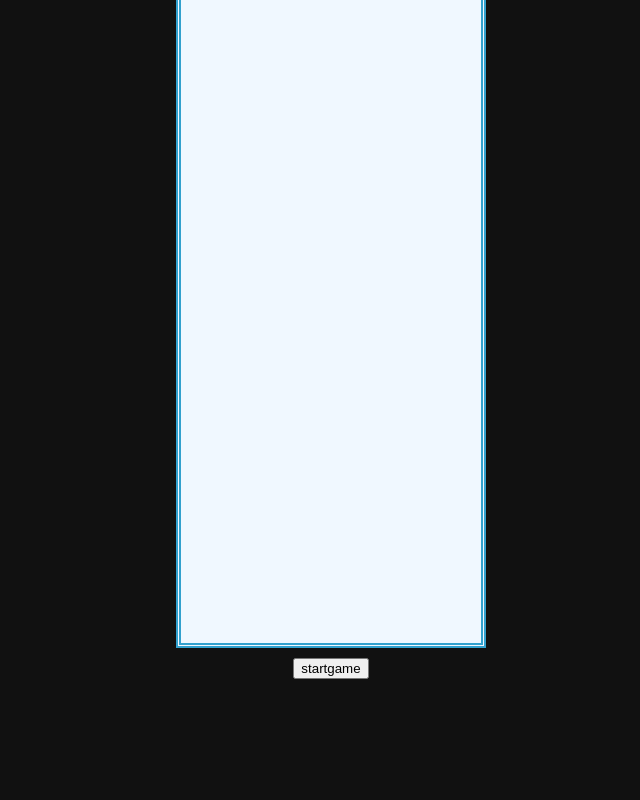
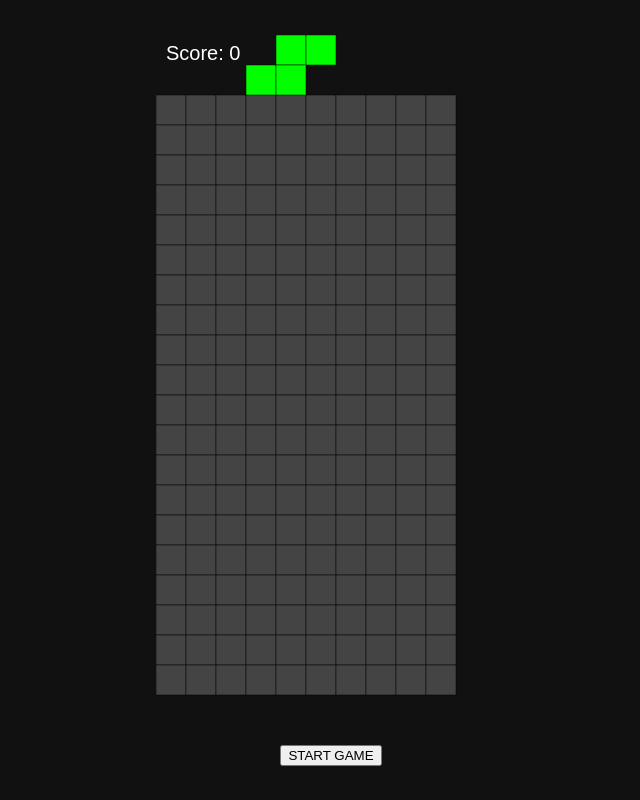
Before and after one commit to Aurelienbr96/tetris-canva, a website built with Vite: page index.html in a window 1280 px wide. Shown: the whole page, without its empty margins (309-949 px from the left). Built offline with nearby package versions, Linux system fonts and the light colour scheme.

Commit message:
feat: lot of changes

```diff
--- a/index.html
+++ b/index.html
@@ -9,8 +9,8 @@
 </head>
 
 <body>
-  <canvas id="myCanvas"></canvas>
-  <button id="startGame">startgame</button>
+  <canvas id="myCanvas" style="width: 350px; height: 700px;"></canvas>
+  <button id="startGame">START GAME</button>
   <script type="module" src="/src/main.ts"></script>
 </body>
 
--- a/src/activePiece.ts
+++ b/src/activePiece.ts
@@ -145,7 +145,7 @@ const J = [
   ],
 ];
 
-export abstract class ActivePiece {
+export class Tetromino {
   private currentShapeIndex = 0;
 
   constructor(
@@ -222,60 +222,53 @@ export abstract class ActivePiece {
     this.y = y;
   }
 
-  public static getRandomPiece(x: number, y: number): ActivePiece {
-    const PIECES = [OPiece, IPiece, SPiece, JPiece, LPiece, TPiece, ZPiece];
-    const RandomPieceClass = PIECES[Math.floor(Math.random() * PIECES.length)];
-    return new RandomPieceClass(x, y);
-  }
-
   public getXLength() {
     return this.shape[0].length;
   }
 }
+type PossibleTetromino = "O" | "I" | "S" | "J" | "L" | "T" | "Z";
+export class TetrominoFactory {
+  constructor() {}
 
-export class OPiece extends ActivePiece {
-  constructor(x: number, y: number) {
-    super(O[0], x, y, "#FEF84B", O);
+  createTetromino(name: PossibleTetromino, x: number, y: number) {
+    const mapNameToClass: Record<
+      PossibleTetromino,
+      {
+        color: string;
+        shape: number[][][];
+      }
+    > = {
+      O: {
+        shape: O,
+        color: "#FEF84B",
+      },
+      S: {
+        shape: S,
+        color: "#01FF00",
+      },
+      I: {
+        shape: I,
+        color: "#51E1FB",
+      },
+      J: {
+        shape: J,
+        color: "#0000FF",
+      },
+      L: {
+        shape: L,
+        color: "#FFAA01",
+      },
+      T: {
+        shape: T,
+        color: "#9900FE",
+      },
+      Z: {
+        shape: Z,
+        color: "#FF0000",
+      },
+    };
+    const { shape, color } = mapNameToClass[name];
+
+    return new Tetromino(shape[0], x, y, color, shape);
   }
 }
-export class IPiece extends ActivePiece {
-  constructor(x: number, y: number) {
-    super(I[0], x, y, "#51E1FB", I);
-  }
-}
-export class SPiece extends ActivePiece {
-  constructor(x: number, y: number) {
-    super(S[0], x, y, "#01FF00", S);
-  }
-
-  public rorate() {}
-}
-
-export class JPiece extends ActivePiece {
-  constructor(x: number, y: number) {
-    super(J[0], x, y, "#0000FF", J);
-  }
-
-  public rorate() {}
-}
-export class LPiece extends ActivePiece {
-  constructor(x: number, y: number) {
-    super(L[0], x, y, "#FFAA01", L);
-  }
-
-  public rorate() {}
-}
-export class TPiece extends ActivePiece {
-  constructor(x: number, y: number) {
-    super(T[0], x, y, "#9900FE", T);
-  }
-
-  public rorate() {}
-}
-export class ZPiece extends ActivePiece {
-  constructor(x: number, y: number) {
-    super(Z[0], x, y, "#FF0000", Z);
-  }
-
-  public rorate() {}
-}
--- a/src/main.ts
+++ b/src/main.ts
@@ -22,6 +22,7 @@ if (canva) {
   const ctx = canva.getContext("2d");
   if (ctx) {
     const tetrisBoard = new TetrisBoard();
+
     const audioHandler = new AudioHandler("../TetrisTheme.mp3");
 
     const tetrisUI = new TetrisUI(
@@ -30,6 +31,8 @@ if (canva) {
       canva,
       audioHandler
     );
+
+    tetrisUI.draw();
 
     document.addEventListener("keydown", (ev) => {
       switch (ev.key) {
@@ -61,19 +64,24 @@ if (canva) {
         tetrisBoard.startGame();
         requestAnimationFrame(() => tetrisUI.draw());
         // @ts-ignore dont worry
-        startGameButton.textContent = "pause";
+        startGameButton.textContent = "PAUSE";
       } else if (tetrisBoard.isGamePaused()) {
         tetrisBoard.startGame();
         requestAnimationFrame(() => tetrisUI.draw());
         // @ts-ignore dont worry
-        startGameButton.textContent = "pause";
+        startGameButton.textContent = "PAUSE";
       } else {
         tetrisBoard.pauseGame();
         // @ts-ignore dont worry
-        startGameButton.textContent = "play";
+        startGameButton.textContent = "PLAY";
       }
     };
 
     startGameButton?.addEventListener("click", onStartGameClick);
+    startGameButton?.addEventListener("keydown", (event) => {
+      if (event.code === "Space") {
+        event.preventDefault(); // Prevents scrolling AND the click trigger
+      }
+    });
   }
 }
--- a/src/style.css
+++ b/src/style.css
@@ -1,10 +1,8 @@
-#myCanvas {
-  border: thick double #32a1ce;
-  background-color: aliceblue;
-}
+#myCanvas {}
 
 body {
-  height: 80vh;
+  margin: 0;
+  height: 100vh;
   display: flex;
   flex-direction: column;
   background-color: #111;
--- a/src/tetrisBoard.ts
+++ b/src/tetrisBoard.ts
@@ -1,23 +1,53 @@
-import { ActivePiece, SPiece } from "./activePiece";
-import { CollisionEvent, DomainEvent } from "./events/collisionEvent";
+import { Tetromino, TetrominoFactory } from "./activePiece";
+import { DomainEvent } from "./events/collisionEvent";
 import { StartGameEvent } from "./events/startGameEvent";
 import { PauseGameEvent } from "./events/pauseGameEvent";
 import { CompletedRowEvent } from "./events/completedRowEvent";
 
 export type TetrisMatrixType = (string | null)[][];
 
+function gameActionGuard() {
+  return function logMethod(
+    _target: TetrisBoard,
+    key: any,
+    descriptor: PropertyDescriptor
+  ) {
+    const originalMethod = descriptor.value;
+
+    descriptor.value = function (this: TetrisBoard, ...args: any[]) {
+      const isGamePlaying = this.isGamePlaying();
+
+      if (!isGamePlaying) {
+        console.log(`Game is not playing. Skipping ${key} call.`);
+        return;
+      }
+
+      // Call the original method
+      return originalMethod.apply(this, args);
+    };
+
+    return descriptor;
+  };
+}
+
 export class TetrisBoard {
   private board: TetrisMatrixType;
   private gameState: "NOT_STARTED" | "PAUSE" | "PLAYING" | "GAMEOVER" =
     "NOT_STARTED";
-  private activePiece: ActivePiece;
+  private activePiece: Tetromino;
+  private tetrominoFactory: TetrominoFactory;
   private score: number = 0;
   private level: number = 1;
   private domainEvents: DomainEvent[] = [];
 
   constructor() {
     this.board = Array.from({ length: 22 }, () => Array(10).fill(null));
-    this.activePiece = new SPiece(3, 0);
+    this.tetrominoFactory = new TetrominoFactory();
+    this.activePiece = this.tetrominoFactory.createTetromino("S", 3, 0);
+  }
+
+  isGamePlaying() {
+    return this.gameState === "PLAYING";
   }
 
   getLevel() {
@@ -51,7 +81,9 @@ export class TetrisBoard {
   }
 
   generateNewActivePiece() {
-    this.activePiece = ActivePiece.getRandomPiece(3, 0);
+    const PIECES = ["O", "I", "S", "J", "L", "T", "Z"] as const;
+    const randomPiece = PIECES[Math.floor(Math.random() * PIECES.length)];
+    this.activePiece = this.tetrominoFactory.createTetromino(randomPiece, 3, 0);
   }
 
   pullDomainEvents() {
@@ -142,34 +174,40 @@ export class TetrisBoard {
     return canMove;
   }
 
+  @gameActionGuard()
   public moveActivePieceLeft() {
     if (this.canMoveLeft()) {
       this.activePiece.setX(this.activePiece.getX() - 1);
     }
   }
 
+  @gameActionGuard()
   public moveActivePieceRight() {
     if (this.canMoveRight()) {
       this.activePiece.setX(this.activePiece.getX() + 1);
     }
   }
 
+  @gameActionGuard()
   public moveActivePieceDown() {
-    const willColide = this.checkColision();
+    const willColide = this.checkCollision();
     if (willColide && this.checkIsGameOver()) {
       this.gameState = "GAMEOVER";
       return;
     }
     if (willColide) {
-      const colEvent = new CollisionEvent();
-      this.domainEvents.push(colEvent);
-
       this.insertActivePieceIntoBoard();
+      this.generateNewActivePiece();
+      const completedRows = this.getCompletedRows();
+      if (completedRows.length > 0) {
+        this.removeTetrisLines(completedRows);
+      }
     } else {
       this.activePiece.setY(this.activePiece.getY() + 1);
     }
   }
 
+  @gameActionGuard()
   rotateActivePiece() {
     if (this.canRotate()) {
       this.activePiece.rotate();
@@ -179,10 +217,10 @@ export class TetrisBoard {
   removeTetrisLines = (toshift: number[]) => {
     const toUnshift = new Array(10).fill(null);
 
-    for (const [, nToShift] of toshift.entries()) {
-      this.board.splice(nToShift, 1);
+    for (let i = 0; i < toUnshift.length; i++) {
+      this.board.splice(toshift[i], 1);
     }
-    for (const [] of toshift.entries()) {
+    for (let i = 0; i < toUnshift.length; i++) {
       this.board.unshift(toUnshift);
     }
   };
@@ -192,7 +230,7 @@ export class TetrisBoard {
   }
 
   public hardDrop() {
-    while (!this.checkColision()) {
+    while (!this.checkCollision()) {
       this.moveActivePieceDown();
     }
   }
@@ -242,7 +280,7 @@ export class TetrisBoard {
     return canRotate;
   }
 
-  public checkColision() {
+  public checkCollision() {
     let willColide = false;
     for (const [innerY, col] of this.activePiece.getShape().entries()) {
       if (willColide) {
--- a/src/tetrisUi.ts
+++ b/src/tetrisUi.ts
@@ -1,5 +1,4 @@
 import { AudioHandler } from "./audioHandler";
-import { CollisionEvent } from "./events/collisionEvent";
 import { PauseGameEvent } from "./events/pauseGameEvent";
 import { StartGameEvent } from "./events/startGameEvent";
 import { TetrisBoard } from "./tetrisBoard";
@@ -8,6 +7,8 @@ export class TetrisUI {
   private heightBlock = 30;
   private widthBlock = 30;
   private uiframe = 0;
+  private squareBackgroundColor = "#444444";
+  private textColor = "white";
 
   constructor(
     private tetris: TetrisBoard,
@@ -15,8 +16,19 @@ export class TetrisUI {
     private canva: HTMLCanvasElement,
     private audioHandler: AudioHandler
   ) {
-    canva.width = tetris.getTetrisWidth() * this.widthBlock;
-    canva.height = tetris.getTetrisHeight() * this.heightBlock;
+    //const width = tetris.getTetrisWidth() * this.widthBlock;
+    // canva.height = tetris.getTetrisHeight() * this.heightBlock;
+    const dpr = window.devicePixelRatio || 1;
+
+    // Get the CSS size
+    const rect = canva.getBoundingClientRect();
+
+    // Set the actual pixel size
+    canva.width = rect.width * dpr;
+    canva.height = rect.height * dpr;
+
+    // Scale the context to match
+    ctx.scale(dpr, dpr);
     this.draw = this.draw.bind(this);
   }
 
@@ -25,19 +37,29 @@ export class TetrisUI {
       for (const [cIndex, c] of col.entries()) {
         if (c !== 0) {
           const { x, y } = this.tetris.getActivePiecePosition();
+          this.ctx.beginPath();
+
           this.ctx.fillStyle = this.tetris.getActivePieceColor();
-          this.ctx.fillRect(
-            (cIndex + x) * this.heightBlock,
-            (index + y) * this.widthBlock,
-            this.heightBlock,
-            this.widthBlock
+          this.ctx.lineWidth = 0.5;
+          this.ctx.strokeStyle = "black";
+          this.ctx.rect(
+            (cIndex + x) * this.widthBlock,
+            (index + y) * this.heightBlock,
+            this.widthBlock,
+            this.heightBlock
           );
+          this.ctx.fill();
+          this.ctx.stroke();
         }
       }
     }
   }
 
-  mapBoardToDrawableBlocks(): Array<{ x: number; y: number; color: string }> {
+  mapBoardToDrawableBlocks(): Array<{
+    x: number;
+    y: number;
+    color: string | null;
+  }> {
     let pos = 0;
     const initPos = [];
     for (
@@ -54,7 +76,6 @@ export class TetrisUI {
         let x = blockIndex * this.widthBlock;
         let y = lineIndex * this.heightBlock;
 
-        if (value !== null) {
         pos = pos + 1;
         initPos.push({
           x,
@@ -63,8 +84,13 @@ export class TetrisUI {
         });
       }
     }
+    return initPos;
   }
-    return initPos;
+
+  private drawScoreText() {
+    this.ctx.font = "20px Arial";
+    this.ctx.fillStyle = this.textColor;
+    this.ctx.fillText(`Score: ${this.tetris.getScore()}`, 10, 25);
   }
 
   async draw() {
@@ -76,18 +102,10 @@ export class TetrisUI {
         this.ctx.fillStyle = "black";
         this.ctx.fillText(`GAME OVER`, 100, 400);
       } else {
-        if (this.uiframe === 35) {
+        if (this.uiframe === 150) {
           const domainEvents = this.tetris.pullDomainEvents();
           let didColide = false;
           for (const domainEvent of domainEvents) {
-            if (domainEvent instanceof CollisionEvent && !didColide) {
-              didColide = true;
-              this.tetris.generateNewActivePiece();
-              const completedRows = this.tetris.getCompletedRows();
-              if (completedRows.length > 0) {
-                this.tetris.removeTetrisLines(completedRows);
-              }
-            }
             if (domainEvent instanceof StartGameEvent) {
               this.tetris.isGamePaused();
               await this.audioHandler.startAudio();
@@ -104,22 +122,26 @@ export class TetrisUI {
 
           this.uiframe = 0;
         }
+      }
+      this.ctx.clearRect(0, 0, this.canva.width, this.canva.height);
 
-        this.ctx.clearRect(0, 0, this.canva.width, this.canva.height);
       const todraw = this.mapBoardToDrawableBlocks();
 
       for (const draw of todraw) {
-          this.ctx.fillStyle = draw.color;
-          this.ctx.fillRect(draw.x, draw.y, this.heightBlock, this.widthBlock);
+        this.ctx.beginPath();
+
+        this.ctx.rect(draw.x, draw.y, this.widthBlock, this.heightBlock);
+        this.ctx.lineWidth = 0.5;
+        this.ctx.strokeStyle = "black";
+        this.ctx.fillStyle = draw.color || this.squareBackgroundColor;
+        this.ctx.fill();
+        this.ctx.stroke();
       }
       this.drawActivePiece();
 
-        this.ctx.font = "20px Arial";
-        this.ctx.fillStyle = "black";
-        this.ctx.fillText(`Score: ${this.tetris.getScore()}`, 10, 25);
+      this.drawScoreText();
 
       if (!this.tetris.isGamePaused()) requestAnimationFrame(this.draw);
     }
   }
 }
-}
--- a/tsconfig.json
+++ b/tsconfig.json
@@ -12,6 +12,7 @@
     "isolatedModules": true,
     "moduleDetection": "force",
     "noEmit": true,
+    "experimentalDecorators": true,
 
     /* Linting */
     "strict": true,
```
Lines whose indentation alone changed are shown as unchanged.
